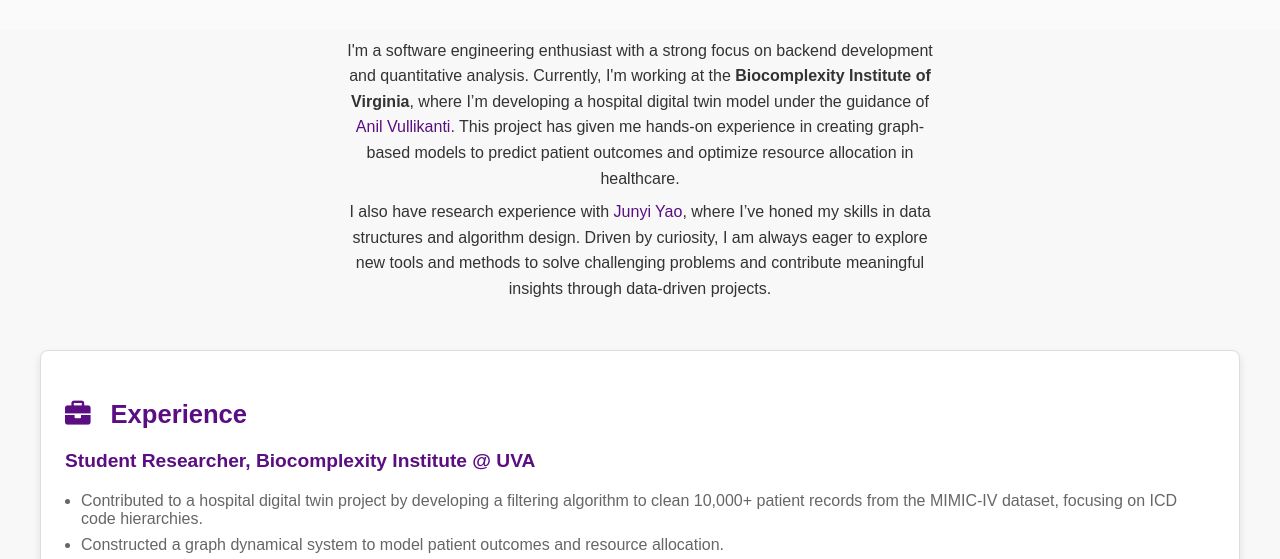
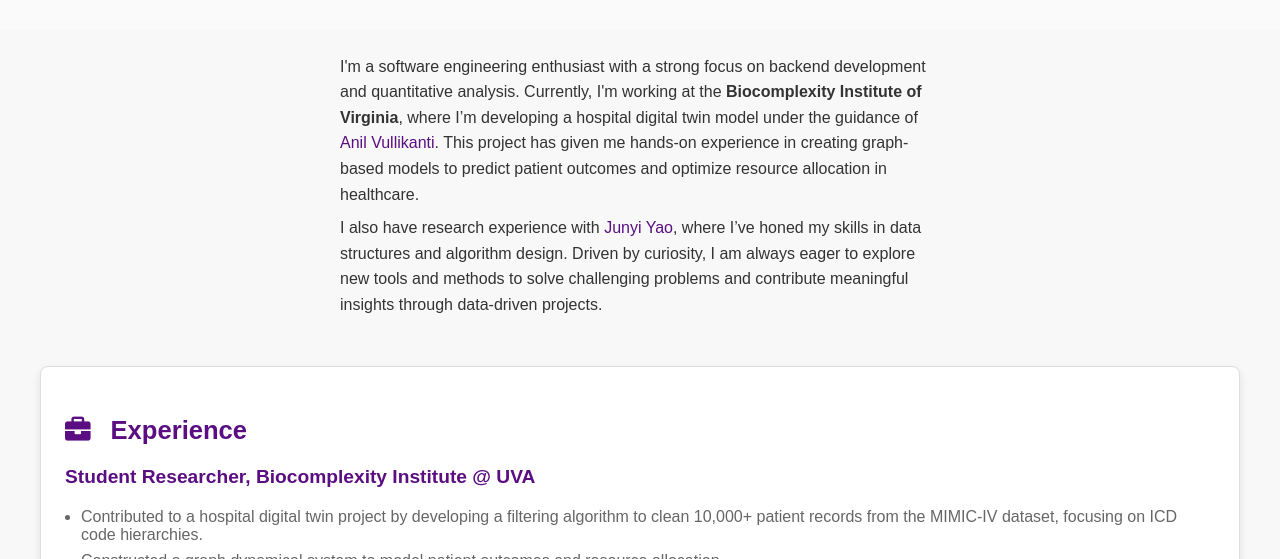
Before and after one commit to MinahalAisha/Portfolio, a plain HTML site: page index.html in a window 1280 px wide. Shown: the part 231-790 px from the top of the page. Drawn offline with Linux system fonts and the light colour scheme.

Commit message:
Update style.css

```diff
--- a/style.css
+++ b/style.css
@@ -110,6 +110,14 @@
     color: #333;
 }
 
+/* Introduction Section Customization */
+.introduction {
+    max-width: 750px; /* Slightly wider for longer line length */
+    margin: 1.5em auto;
+    line-height: 1.8; /* Slightly increased for readability */
+    text-align: left;
+}
+
 /* Responsive Layout for Larger Screens */
 @media (min-width: 768px) {
     .grid-container {
```
